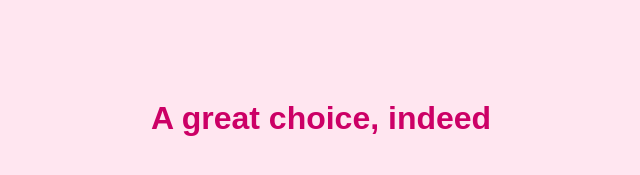
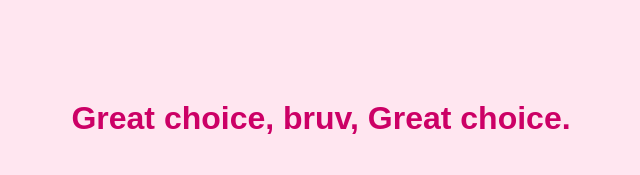
Before and after one commit to wadekilian/Kweshin-for_Breah-Lown, a plain HTML site: page index.html in a window 1280 px wide. Both pictures are taken after a click on the button "YES ❤️". Shown: the top 175 px of the page, without its empty margins (319-959 px from the left). Drawn offline with Linux system fonts and the light colour scheme.

Commit message:
Update index.html

```diff
--- a/index.html
+++ b/index.html
@@ -61,7 +61,7 @@
 <button id="noBtn">no</button>
 
 <div id="result">
-    <h1>A great choice, indeed</h1>
+    <h1>Great choice, bruv, Great choice.</h1>
     <img src="Chi.jpg" alt="Chi">
 </div>
 
```
